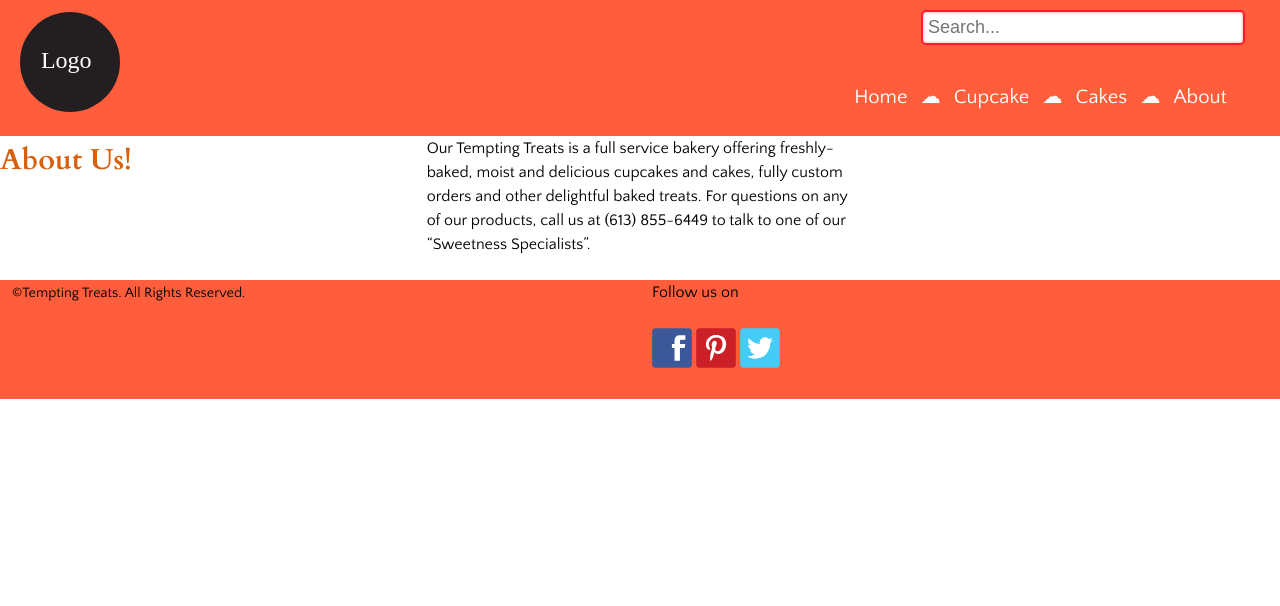
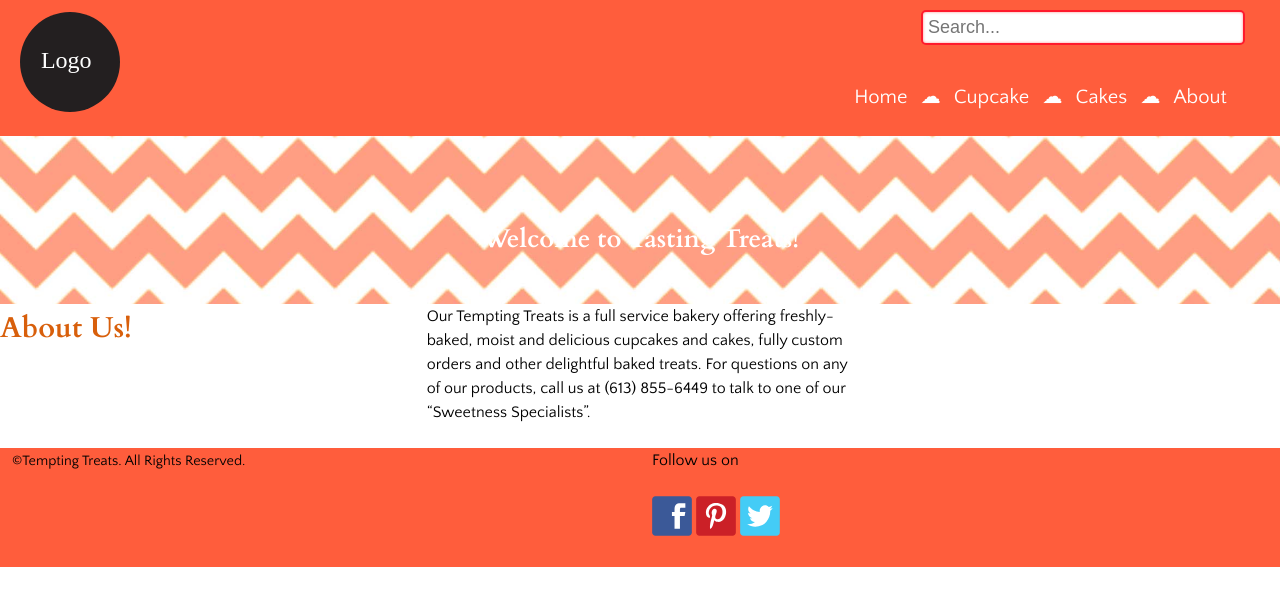
Before and after one commit to mBluebear/ecommerce-website, a Jekyll site: the page built from about.html, in a window 1280 px wide. Shown: the top 606 px of the page. Built offline with Jekyll 4.4.1, drawn with Linux system fonts in a browser that asks for light colours.

Commit message:
add title for about and thank you page

```diff
--- a/about.html
+++ b/about.html
@@ -1,5 +1,8 @@
 ---
 layout: default
+tittle: About
+bannertext: Welcome to Tasting Treats!
+showbanner: yes
 ---
 
 <div class="grid pad-top-double">
--- a/thank-you.html
+++ b/thank-you.html
@@ -1,5 +1,6 @@
 ---
 layout: default
+tittle: Thank you
 ---
 
 
```
